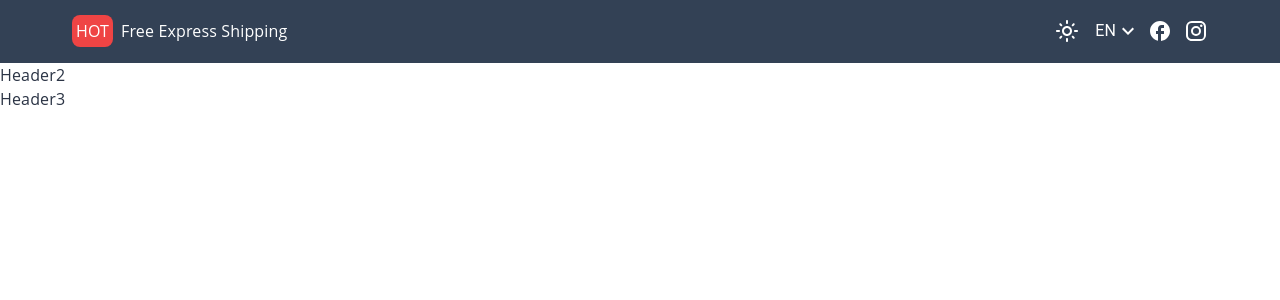
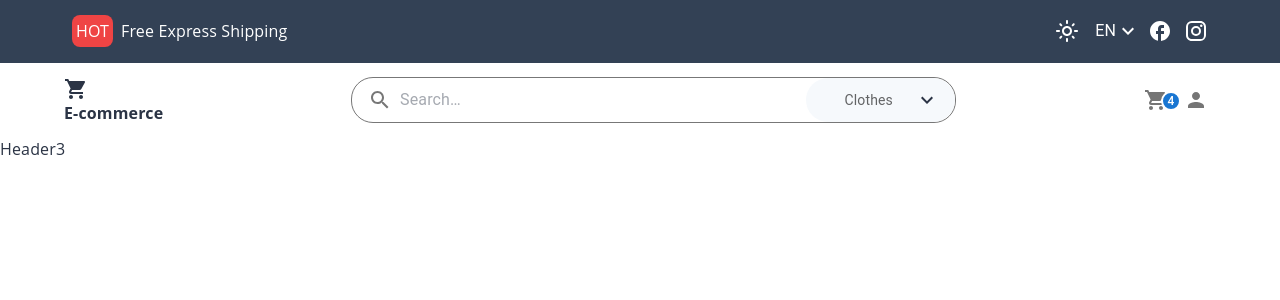
Before and after one commit to jihaneha/react-e-commerce, a React (Vite) app: page / in a window 1280 px wide. Shown: the top 300 px of the page. Built offline with nearby package versions, Linux system fonts and the light colour scheme.

Commit message:
feat/header2

```diff
--- a/src/components/header/Header2.jsx
+++ b/src/components/header/Header2.jsx
@@ -1,11 +1,177 @@
+import { Container, InputBase, useTheme } from "@mui/material";
+import ShoppingCartIcon from "@mui/icons-material/ShoppingCart";
+import SearchIcon from "@mui/icons-material/Search";
+import PersonIcon from "@mui/icons-material/Person";
+import { styled, alpha } from "@mui/material/styles";
+import Badge from "@mui/material/Badge";
+import IconButton from "@mui/material/IconButton";
+import { useState } from "react";
+import List from "@mui/material/List";
+import ListItem from "@mui/material/ListItem";
+import ListItemText from "@mui/material/ListItemText";
+import MenuItem from "@mui/material/MenuItem";
+import Menu from "@mui/material/Menu";
+import { ExpandMore } from "@mui/icons-material";
 
+const options = ["All Categories", "Clothes", "Electronics"];
 
+const Search = styled("div")(({ theme }) => ({
+  flexGrow: 0.4,
+  position: "relative",
+  borderRadius: theme.shape.borderRadius,
+  border: "1px solid #777",
+  "&:hover": {
+    backgroundColor: alpha(theme.palette.common.white, 0.25),
+  },
+  marginRight: theme.spacing(2),
+  marginLeft: 0,
+  minwidth: "300%",
+  [theme.breakpoints.up("sm")]: {
+    marginLeft: theme.spacing(3),
+    width: "auto",
+  },
+}));
+
+const SearchIconWrapper = styled("div")(({ theme }) => ({
+  padding: theme.spacing(0, 2),
+  height: "100%",
+  position: "absolute",
+  pointerEvents: "none",
+  display: "flex",
+  alignItems: "center",
+  justifyContent: "center",
+  color: "#777",
+}));
+
+const StyledInputBase = styled(InputBase)(({ theme }) => ({
+  color: "inherit",
+  "& .MuiInputBase-input": {
+    padding: theme.spacing(1, 1, 1, 0),
+    // vertical padding + font size from searchIcon
+    paddingLeft: `calc(1em + ${theme.spacing(4)})`,
+    transition: theme.transitions.create("width"),
+    width: "100%",
+    [theme.breakpoints.up("md")]: {
+      width: "20ch",
+    },
+  },
+}));
+
+const StyledBadge = styled(Badge)(({ theme }) => ({
+  "& .MuiBadge-badge": {
+    right: -3,
+    top: 13,
+    border: `2px solid ${theme.palette.background.paper}`,
+    padding: "0 4px",
+  },
+}));
 const Header2 = () => {
-    return (
+  const [anchorEl, setAnchorEl] = useState(null);
+  const [selectedIndex, setSelectedIndex] = useState(1);
+  const open = Boolean(anchorEl);
+  const handleClickListItem = (event) => {
+    setAnchorEl(event.currentTarget);
+  };
+
+  const handleMenuItemClick = (event, index) => {
+    setSelectedIndex(index);
+    setAnchorEl(null);
+  };
+
+  const handleClose = () => {
+    setAnchorEl(null);
+  };
+
+  const theme = useTheme();
+
+  return (
+    <Container className="my-3">
+      <div className="flex justify-between items-center">
         <div>
-            Header2
+          <ShoppingCartIcon />
+          <p className="font-bold">E-commerce</p>
         </div>
-    );
+
+        <Search
+          className="border flex justify-between"
+          sx={{
+            borderRadius: "22px",
+          }}
+        >
+          <SearchIconWrapper>
+            <SearchIcon />
+          </SearchIconWrapper>
+          <StyledInputBase
+            placeholder="Search…"
+            inputProps={{ "aria-label": "search" }}
+          />
+          <List
+            component="nav"
+            aria-label="Device settings"
+            sx={{
+              bgcolor: theme.palette.inpColor.main,
+              borderBottomLeftRadius: 22,
+              borderBottomRightRadius: 22,
+              borderTopRightRadius: 22,
+              borderTopLeftRadius: 22,
+              p: "0",
+            }}
+          >
+            <ListItem
+              id="lock-button"
+              aria-haspopup="listbox"
+              aria-controls="lock-menu"
+              aria-label="when device is locked"
+              aria-expanded={open ? "true" : undefined}
+              onClick={handleClickListItem}
+            >
+              <ListItemText
+                secondary={options[selectedIndex]}
+                sx={{
+                  width: 93,
+                  textAlign: "center",
+                  "&:hover": { cursor: "pointer" },
+                }}
+              />
+              <ExpandMore sx={{ fontsize: "16px" }} />
+            </ListItem>
+          </List>
+          <Menu
+            id="lock-menu"
+            anchorEl={anchorEl}
+            open={open}
+            onClose={handleClose}
+            MenuListProps={{
+              "aria-labelledby": "lock-button",
+              role: "listbox",
+            }}
+          >
+            {options.map((option, index) => (
+              <MenuItem
+                sx={{ fontsize: "13px" }}
+                key={option}
+                selected={index === selectedIndex}
+                onClick={(event) => handleMenuItemClick(event, index)}
+              >
+                {option}
+              </MenuItem>
+            ))}
+          </Menu>
+        </Search>
+
+        <div className="flex justify-center items-center">
+          <IconButton aria-label="cart">
+            <StyledBadge badgeContent={4} color="primary">
+              <ShoppingCartIcon />
+            </StyledBadge>
+          </IconButton>
+          <IconButton>
+            <PersonIcon />
+          </IconButton>
+        </div>
+      </div>
+    </Container>
+  );
 };
 
 export default Header2;
--- a/src/theme.jsx
+++ b/src/theme.jsx
@@ -8,6 +8,9 @@ export const getDesignTokens = (mode) => ({
     mode,
     ...(mode === "light"
       ? {
+          inpColor: {
+            main: "#F6F9FC",
+          },
           // palette values for light mode
           text: {
             primary: "#2B3445",
@@ -22,6 +25,11 @@ export const getDesignTokens = (mode) => ({
         }
       : {
           // palette values for dark mode
+
+          inpColor: {
+            main: "#252b32",
+          },
+
           neutral: {
             main: "#64748B",
           },
```
